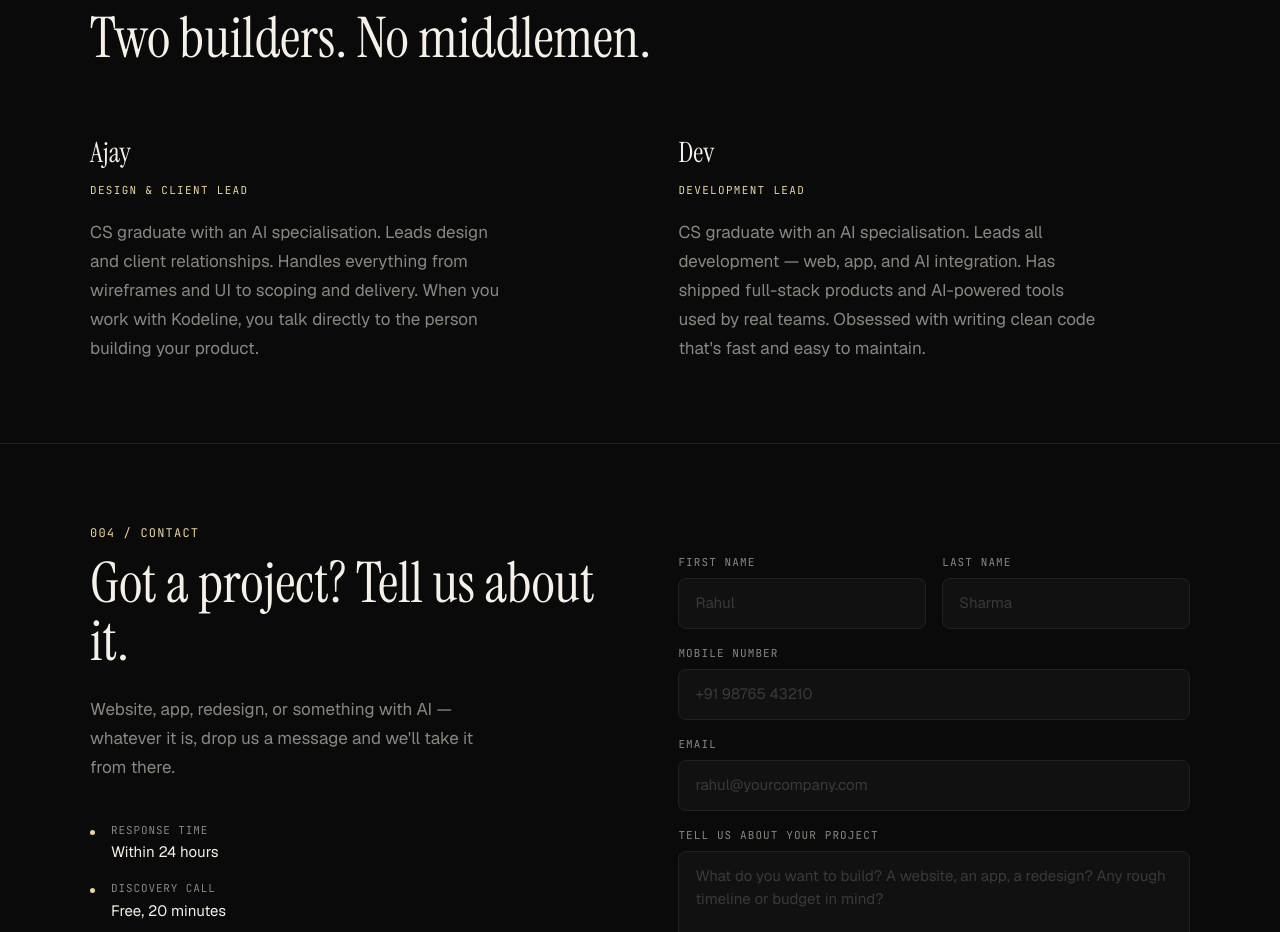
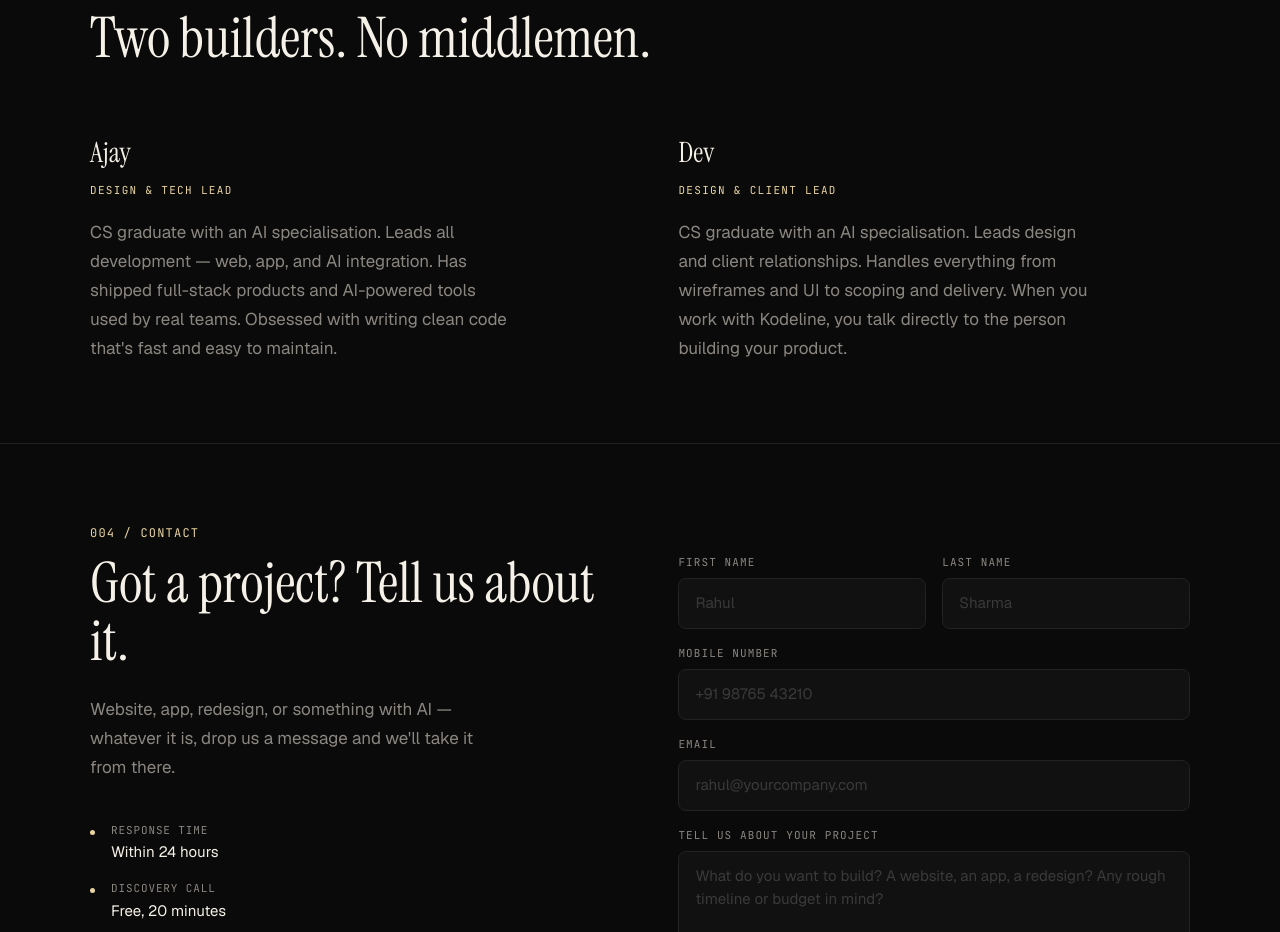
Before and after one commit to AjaySingh-a/Kodeline, a Next.js app: page / in a window 1280 px wide. Shown: the part 3400-4332 px from the top of the page. Built offline with nearby package versions, Linux system fonts and the light colour scheme.

Commit message:
Swap team roles — Ajay: Design & Tech Lead, Dev: Design & Client Lead

```diff
--- a/app/page.tsx
+++ b/app/page.tsx
@@ -393,13 +393,13 @@ export default function Home() {
             {[
               {
                 name: "Ajay",
-                role: "DESIGN & CLIENT LEAD",
-                bio: "CS graduate with an AI specialisation. Leads design and client relationships. Handles everything from wireframes and UI to scoping and delivery. When you work with Kodeline, you talk directly to the person building your product.",
+                role: "DESIGN & TECH LEAD",
+                bio: "CS graduate with an AI specialisation. Leads all development — web, app, and AI integration. Has shipped full-stack products and AI-powered tools used by real teams. Obsessed with writing clean code that's fast and easy to maintain.",
               },
               {
                 name: "Dev",
-                role: "DEVELOPMENT LEAD",
-                bio: "CS graduate with an AI specialisation. Leads all development — web, app, and AI integration. Has shipped full-stack products and AI-powered tools used by real teams. Obsessed with writing clean code that's fast and easy to maintain.",
+                role: "DESIGN & CLIENT LEAD",
+                bio: "CS graduate with an AI specialisation. Leads design and client relationships. Handles everything from wireframes and UI to scoping and delivery. When you work with Kodeline, you talk directly to the person building your product.",
               },
             ].map(p => (
               <div key={p.name}>
```
